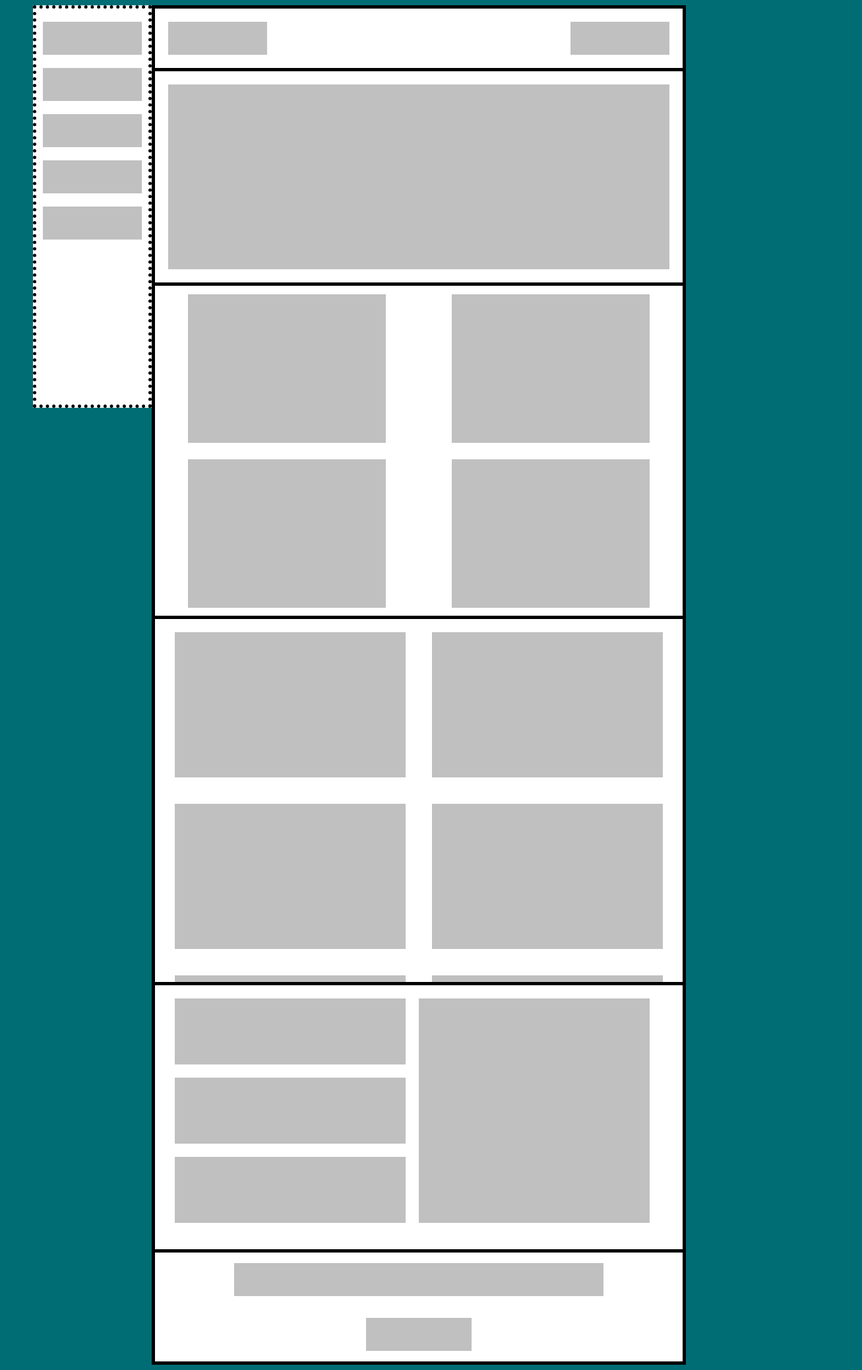
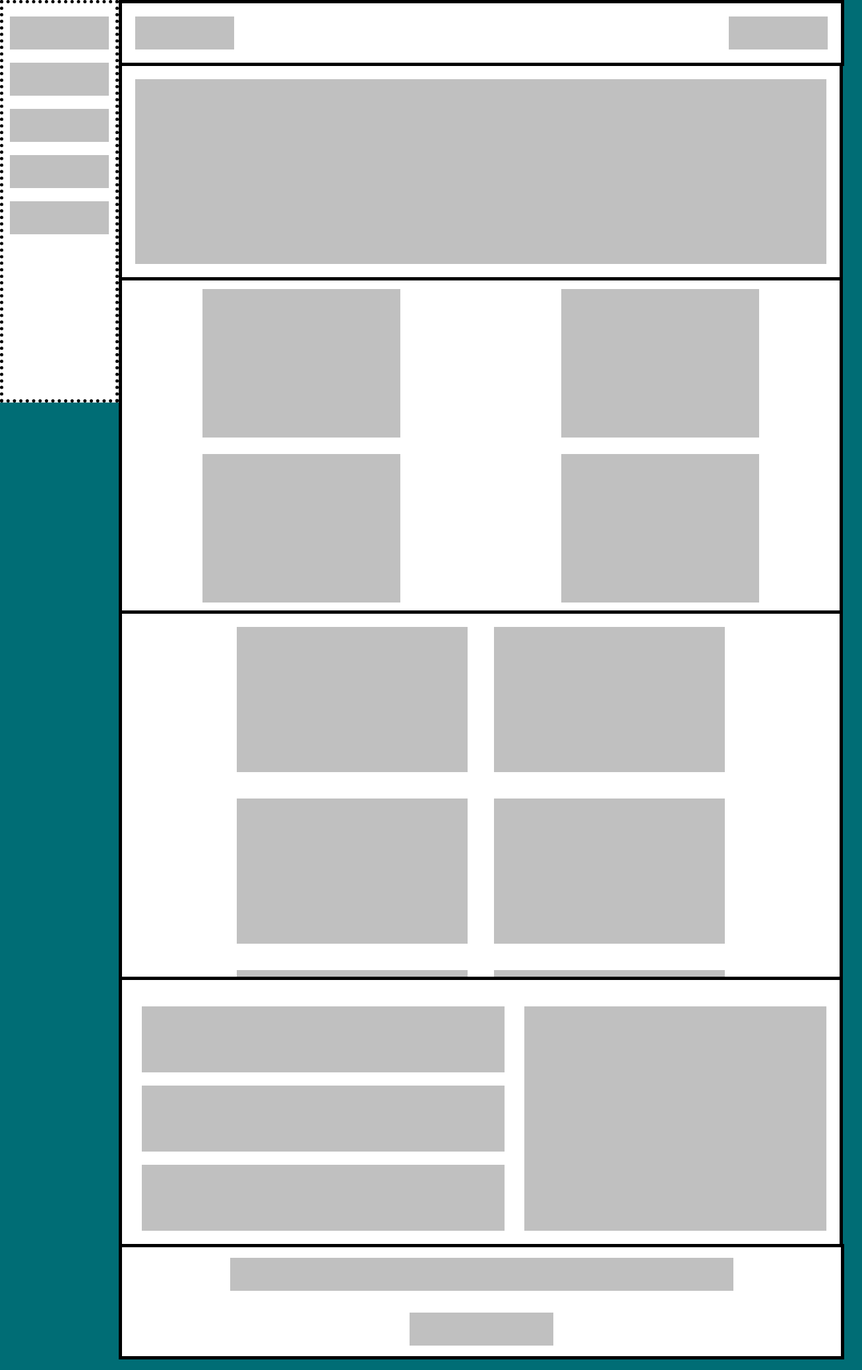
Before and after one commit to LifthNik/HomeWork, a plain HTML site: page HTML_CSS/AdditionalHW/HW4/Annotating_Wireframes/index.html in a window 1280 px wide. Shown: the whole page at 66% size, 1307 px wide, since content can reach past the window. Drawn offline with Linux system fonts and the light colour scheme.

Commit message:
HW4_HTML

```diff
--- a/HTML_CSS/AdditionalHW/HW4/Annotating_Wireframes/index.html
+++ b/HTML_CSS/AdditionalHW/HW4/Annotating_Wireframes/index.html
@@ -10,11 +10,11 @@
 </head>
 <body>
 
+
 <div class="header">
     <div class="head1"></div>
     <div class="head2"></div>
 </div>
-
 <div class="center">
     <div class="second">
         <div style="margin-top: 20px" class="secin"></div>
@@ -52,7 +52,7 @@
                 <div class="fifthin"></div>
                 <div class="fifthin"></div>
                 <div class="fifthin"></div>
-                <div style="height: 50px;width: 300px;" class="fifthin"></div>
+                <div style="height: 50px;width: 450px;" class="fifthin"></div>
 
             </div>
 
--- a/HTML_CSS/AdditionalHW/HW4/Annotating_Wireframes/style.css
+++ b/HTML_CSS/AdditionalHW/HW4/Annotating_Wireframes/style.css
@@ -1,5 +1,6 @@
 body{
     background: #006d75;
+    margin-right: 100px;
 }
 .header{
     background: white;
@@ -8,7 +9,6 @@ body{
 
     display: flex;
     justify-content: space-between;
-
 }
 .head1, .head2{
     margin: 20px;
@@ -22,7 +22,6 @@ body{
     display: flex;
 }
 .second{
-    position: center;
     height: 245vh;
     background: white;
 
@@ -31,6 +30,7 @@ body{
 
     display: flex;
     flex-direction: column;
+
 }
 .secin{
     margin: 10px;
@@ -89,7 +89,7 @@ body{
     justify-content: center;
 }
 .fifthin{
-    width: 500px;
+    width: 410px;
     height: 200px;
 
     background: silver;
@@ -137,8 +137,6 @@ body{
     justify-content: space-around;
     align-items: center;
 
-    position: relative;
-    bottom: 18.1vh;
 }
 .botin1{
     height: 50px;
@@ -152,17 +150,15 @@ body{
     background: silver;
 }
 
-@media screen and (max-width: 1405px){
+@media screen and (max-width: 1380px){
     body{
-        margin-left: 50px;
+        margin: 0;
     }
+
     .header{
-        width: 800px;
+        margin-left:180px ;
 
         border-right: 5px solid black;
-
-        position: relative;
-        left: 180px;
     }
     .second{
         max-height: 600px;
@@ -172,33 +168,39 @@ body{
     }
     .third{
         border-left: 5px solid black;
-        width: 760px;
+        margin-right: 29px;
     }
     .fourth{
         border-left: 5px solid black;
-        width: 800px;
         height: 500px;
         flex-wrap: wrap;
+        flex-direction: column;
+        margin-right: 29px;
     }
     .midbot{
         flex-wrap: wrap;
+    }
+    .fifth{
+        height: 550px;
+        width: auto;
+        border-left: 5px solid black;
+        overflow: scroll;
+        margin-right: 29px;
     }
     .fifthin{
         width: 350px;
         height: 220px;
     }
-    .fifth{
-        height: 550px;
-        width: 800px;
-        border-left: 5px solid black;
-        overflow: scroll;
-    }
     .sixth{
         border-top: 5px solid black;
         border-left: 5px solid black;
 
-        width: 800px;
+        flex-direction: row;
+
+        width: 85vw;
         height: 400px;
+
+        margin-right: 29px;
     }
     .sixdeep{
         width: 800px;
@@ -206,23 +208,28 @@ body{
     .sixin{
         margin-left: 30px;
         height: 100px;
-        width: 350px;
+        width: 550px;
     }
     .botsix{
+        width: 50vw;
         min-height: 340px;
-        position: relative;
-        left: 175px;
-        bottom: 340px;
-        margin: 0;
+        margin-right: 20px;
     }
     .bottom{
         border-left: 5px solid black;
-        top: 0;
-        width: 800px;
     }
 }
-@media screen and (max-width: 800px){
+@media screen and (max-width: 970px){
     body{
-        background: #02e9ff;
+        margin: 0;
+    }
+    .header{
+        width: 70vw;
+
+        position: relative;
+        left: 180px;
+    }
+    .third{
+        width: 63vw;
     }
 }
```
